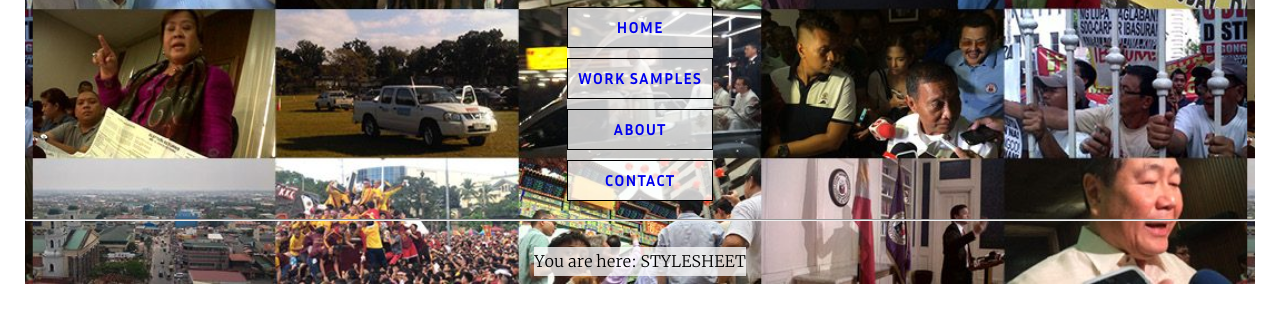
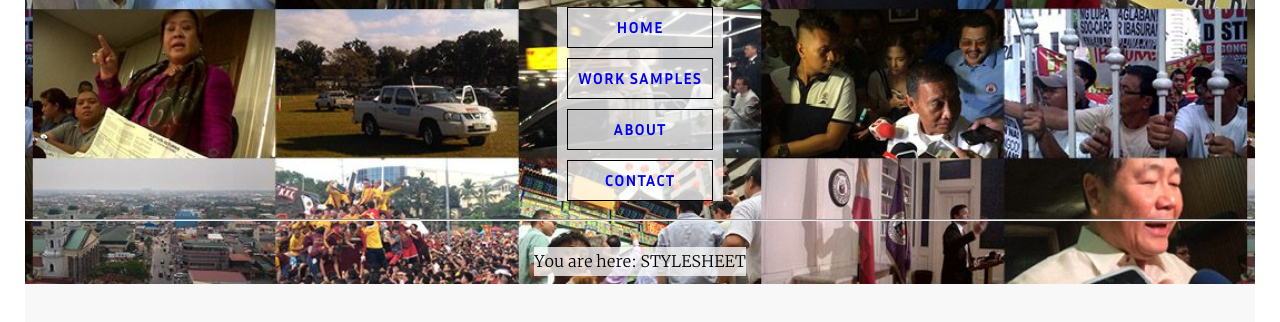
Before and after one commit to nmelican/nmelican.github.io, a plain HTML site: page stylesheet.html in a window 1280 px wide. Shown: the part 146-468 px from the top of the page. Drawn offline with Linux system fonts and the light colour scheme.

Commit message:
more refinements

```diff
--- a/css/styles.css
+++ b/css/styles.css
@@ -131,6 +131,7 @@ body {
 .gridframe {
     display: grid;
     grid-gap: 10px;
+    background-color: #F8F8F8;
 }
 
 .masthead {
@@ -165,7 +166,7 @@ body {
 .menu1 {
   display: grid;
   grid-gap: 10px;
-  margin: 0;
+  margin: 0 10px 0 10px;
   padding: 0;
   list-style: none;
   grid-template-columns: repeat(auto-fit, minmax(100px, 1fr));
```
